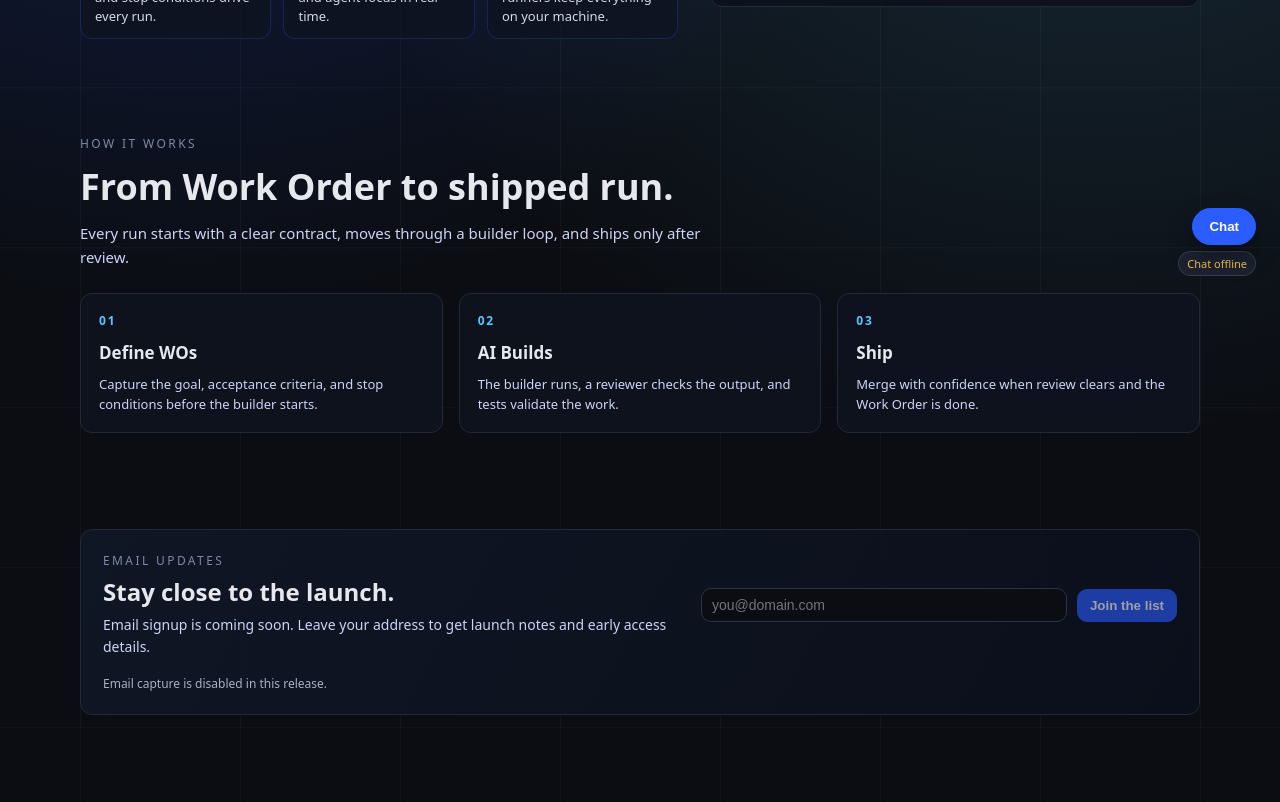
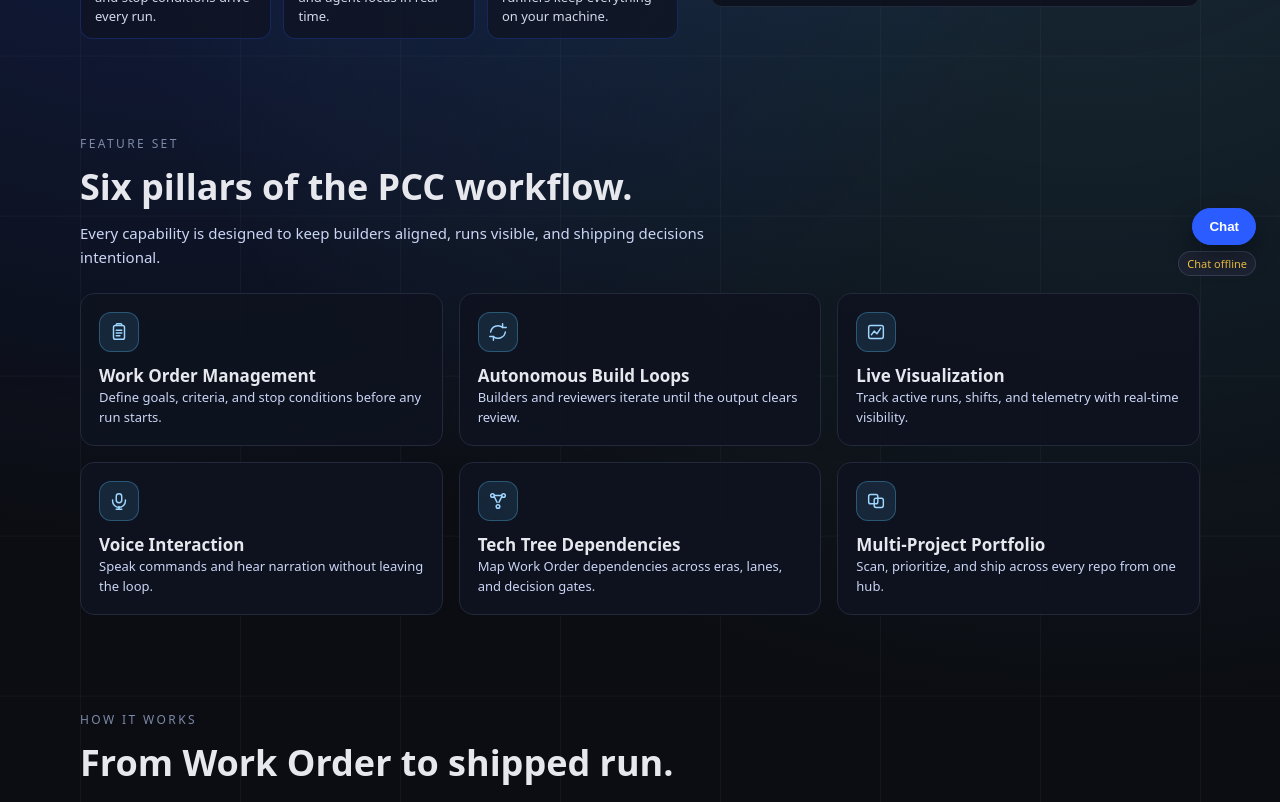
Before and after one commit to lemoz/project-control-center, a Next.js app: page /landing in a window 1280 px wide. Shown: the part 500-1302 px from the top of the page. Built offline with nearby package versions, Linux system fonts and the light colour scheme; no server answers.

Commit message:
WO-2026-174: Landing page feature showcase

```diff
--- /dev/null
+++ b/app/(public)/landing/components/FeatureGrid.tsx
@@ -0,0 +1,161 @@
+import styles from "../landing.module.css";
+
+const features = [
+  {
+    title: "Work Order Management",
+    description:
+      "Define goals, criteria, and stop conditions before any run starts.",
+    icon: (
+      <svg
+        aria-hidden="true"
+        className={styles.featureIconSvg}
+        viewBox="0 0 24 24"
+        fill="none"
+        stroke="currentColor"
+        strokeWidth="1.6"
+        strokeLinecap="round"
+        strokeLinejoin="round"
+      >
+        <rect x="6" y="5" width="12" height="15" rx="2" />
+        <path d="M9 5V4a1 1 0 0 1 1-1h4a1 1 0 0 1 1 1v1" />
+        <path d="M9 10h6" />
+        <path d="M9 13h6" />
+        <path d="M9 16h4" />
+      </svg>
+    ),
+  },
+  {
+    title: "Autonomous Build Loops",
+    description:
+      "Builders and reviewers iterate until the output clears review.",
+    icon: (
+      <svg
+        aria-hidden="true"
+        className={styles.featureIconSvg}
+        viewBox="0 0 24 24"
+        fill="none"
+        stroke="currentColor"
+        strokeWidth="1.6"
+        strokeLinecap="round"
+        strokeLinejoin="round"
+      >
+        <path d="M4 12a8 8 0 0 1 13-5" />
+        <path d="M17 3v4h4" />
+        <path d="M20 12a8 8 0 0 1-13 5" />
+        <path d="M7 21v-4H3" />
+      </svg>
+    ),
+  },
+  {
+    title: "Live Visualization",
+    description:
+      "Track active runs, shifts, and telemetry with real-time visibility.",
+    icon: (
+      <svg
+        aria-hidden="true"
+        className={styles.featureIconSvg}
+        viewBox="0 0 24 24"
+        fill="none"
+        stroke="currentColor"
+        strokeWidth="1.6"
+        strokeLinecap="round"
+        strokeLinejoin="round"
+      >
+        <rect x="4" y="5" width="16" height="14" rx="2" />
+        <path d="M7 15l3-4 3 3 4-6" />
+      </svg>
+    ),
+  },
+  {
+    title: "Voice Interaction",
+    description: "Speak commands and hear narration without leaving the loop.",
+    icon: (
+      <svg
+        aria-hidden="true"
+        className={styles.featureIconSvg}
+        viewBox="0 0 24 24"
+        fill="none"
+        stroke="currentColor"
+        strokeWidth="1.6"
+        strokeLinecap="round"
+        strokeLinejoin="round"
+      >
+        <rect x="9" y="4" width="6" height="10" rx="3" />
+        <path d="M5 11v1a7 7 0 0 0 14 0v-1" />
+        <path d="M12 18v3" />
+        <path d="M9 21h6" />
+      </svg>
+    ),
+  },
+  {
+    title: "Tech Tree Dependencies",
+    description:
+      "Map Work Order dependencies across eras, lanes, and decision gates.",
+    icon: (
+      <svg
+        aria-hidden="true"
+        className={styles.featureIconSvg}
+        viewBox="0 0 24 24"
+        fill="none"
+        stroke="currentColor"
+        strokeWidth="1.6"
+        strokeLinecap="round"
+        strokeLinejoin="round"
+      >
+        <circle cx="6" cy="6" r="2" />
+        <circle cx="18" cy="6" r="2" />
+        <circle cx="12" cy="18" r="2" />
+        <path d="M8 7.5l3 6" />
+        <path d="M16 7.5l-3 6" />
+        <path d="M8 6h8" />
+      </svg>
+    ),
+  },
+  {
+    title: "Multi-Project Portfolio",
+    description: "Scan, prioritize, and ship across every repo from one hub.",
+    icon: (
+      <svg
+        aria-hidden="true"
+        className={styles.featureIconSvg}
+        viewBox="0 0 24 24"
+        fill="none"
+        stroke="currentColor"
+        strokeWidth="1.6"
+        strokeLinecap="round"
+        strokeLinejoin="round"
+      >
+        <rect x="4" y="5" width="10" height="10" rx="2" />
+        <rect x="10" y="9" width="10" height="10" rx="2" />
+      </svg>
+    ),
+  },
+];
+
+const delayClasses = [
+  styles.delay1,
+  styles.delay2,
+  styles.delay3,
+  styles.delay4,
+  styles.delay5,
+  styles.delay6,
+];
+
+export default function FeatureGrid() {
+  return (
+    <div className={styles.featureGrid}>
+      {features.map((feature, index) => (
+        <article
+          className={`${styles.featureCard} ${styles.reveal} ${delayClasses[index]}`}
+          key={feature.title}
+        >
+          <div className={styles.featureIcon}>{feature.icon}</div>
+          <div>
+            <h3 className={styles.featureTitle}>{feature.title}</h3>
+            <p className={styles.featureCopy}>{feature.description}</p>
+          </div>
+        </article>
+      ))}
+    </div>
+  );
+}
--- a/app/(public)/landing/landing.module.css
+++ b/app/(public)/landing/landing.module.css
@@ -240,6 +240,58 @@
   color: #cbd5f5;
 }
 
+.featureGrid {
+  display: grid;
+  gap: 16px;
+  grid-template-columns: 1fr;
+}
+
+.featureCard {
+  padding: 18px;
+  border-radius: 14px;
+  background: rgba(15, 19, 32, 0.92);
+  border: 1px solid var(--landing-border);
+  display: flex;
+  flex-direction: column;
+  gap: 12px;
+  transition: transform 0.2s ease, border-color 0.2s ease, box-shadow 0.2s ease;
+}
+
+.featureCard:hover {
+  transform: translateY(-2px);
+  border-color: rgba(89, 198, 255, 0.45);
+  box-shadow: 0 16px 32px rgba(0, 0, 0, 0.35);
+}
+
+.featureIcon {
+  width: 40px;
+  height: 40px;
+  border-radius: 12px;
+  display: inline-flex;
+  align-items: center;
+  justify-content: center;
+  background: rgba(89, 198, 255, 0.12);
+  border: 1px solid rgba(89, 198, 255, 0.3);
+  color: #9ed6ff;
+}
+
+.featureIconSvg {
+  width: 22px;
+  height: 22px;
+}
+
+.featureTitle {
+  margin: 0;
+  font-size: 17px;
+}
+
+.featureCopy {
+  margin: 0;
+  font-size: 13px;
+  line-height: 1.55;
+  color: #cbd5f5;
+}
+
 .signup {
   width: 100%;
 }
@@ -306,6 +358,10 @@
   animation-delay: 0.45s;
 }
 
+.delay6 {
+  animation-delay: 0.55s;
+}
+
 @keyframes fadeUp {
   from {
     opacity: 0;
@@ -330,6 +386,10 @@
 }
 
 @media (min-width: 720px) {
+  .featureGrid {
+    grid-template-columns: repeat(2, minmax(0, 1fr));
+  }
+
   .signupCard {
     grid-template-columns: minmax(0, 1.1fr) minmax(0, 0.9fr);
     align-items: center;
@@ -341,6 +401,12 @@
   }
 }
 
+@media (min-width: 1024px) {
+  .featureGrid {
+    grid-template-columns: repeat(3, minmax(0, 1fr));
+  }
+}
+
 @media (prefers-reduced-motion: reduce) {
   .reveal {
     opacity: 1;
--- a/app/(public)/landing/page.tsx
+++ b/app/(public)/landing/page.tsx
@@ -1,5 +1,6 @@
 import type { Metadata } from "next";
 import styles from "./landing.module.css";
+import FeatureGrid from "./components/FeatureGrid";
 
 export const metadata: Metadata = {
   title: "Project Control Center | Public Landing",
@@ -109,6 +110,20 @@ export default function LandingPage() {
         </div>
       </section>
 
+      <section className={styles.section} id="features">
+        <div className={styles.sectionInner}>
+          <div className={`${styles.sectionHeader} ${styles.reveal} ${styles.delay1}`}>
+            <div className={styles.sectionKicker}>Feature set</div>
+            <h2 className={styles.sectionTitle}>Six pillars of the PCC workflow.</h2>
+            <p className={styles.sectionCopy}>
+              Every capability is designed to keep builders aligned, runs visible,
+              and shipping decisions intentional.
+            </p>
+          </div>
+          <FeatureGrid />
+        </div>
+      </section>
+
       <section className={styles.section} id="how-it-works">
         <div className={styles.sectionInner}>
           <div className={`${styles.sectionHeader} ${styles.reveal} ${styles.delay1}`}>
```
Also changed, not shown: work_orders/WO-2026-174-landing-page-feature-showcase.md (+1 -1 lines).
